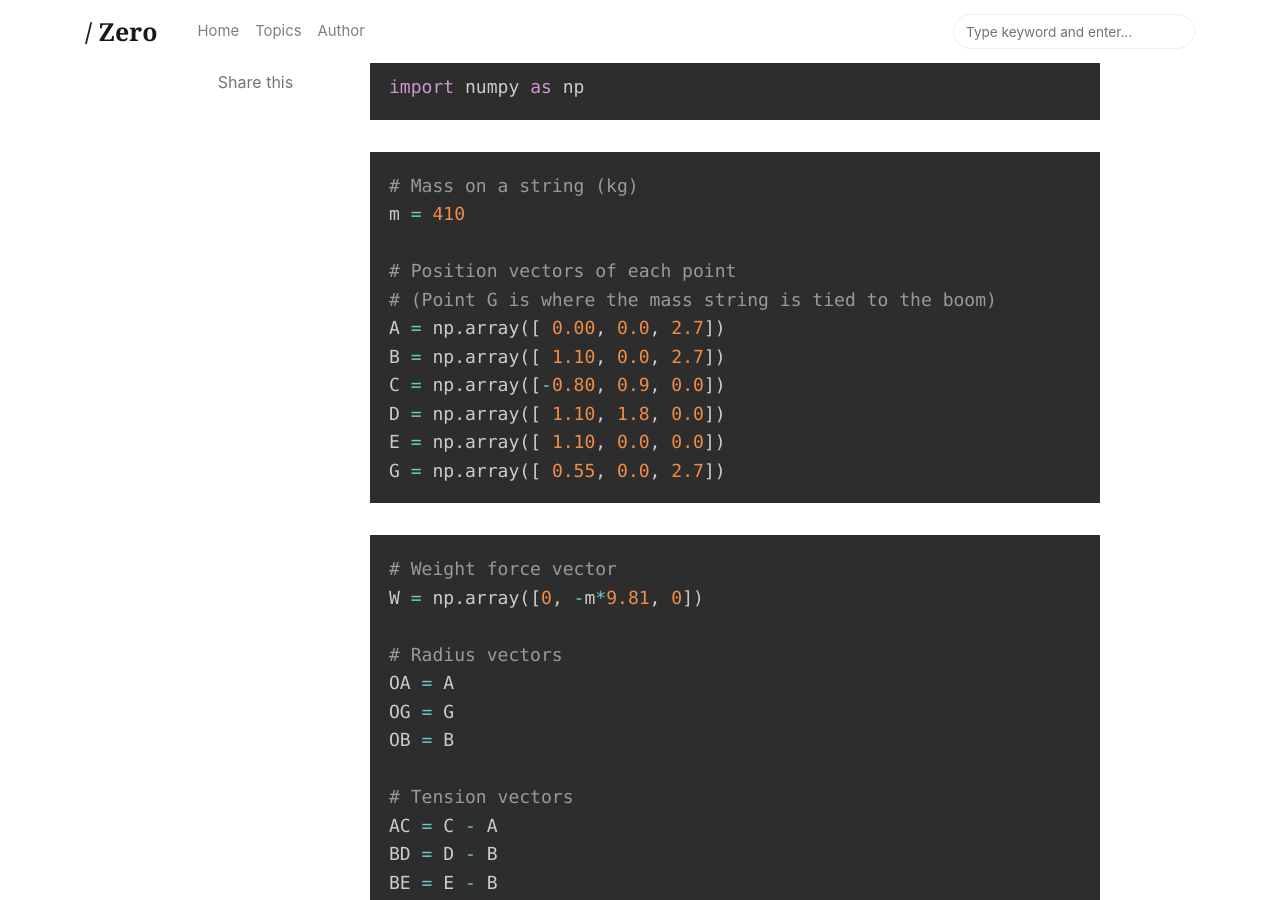
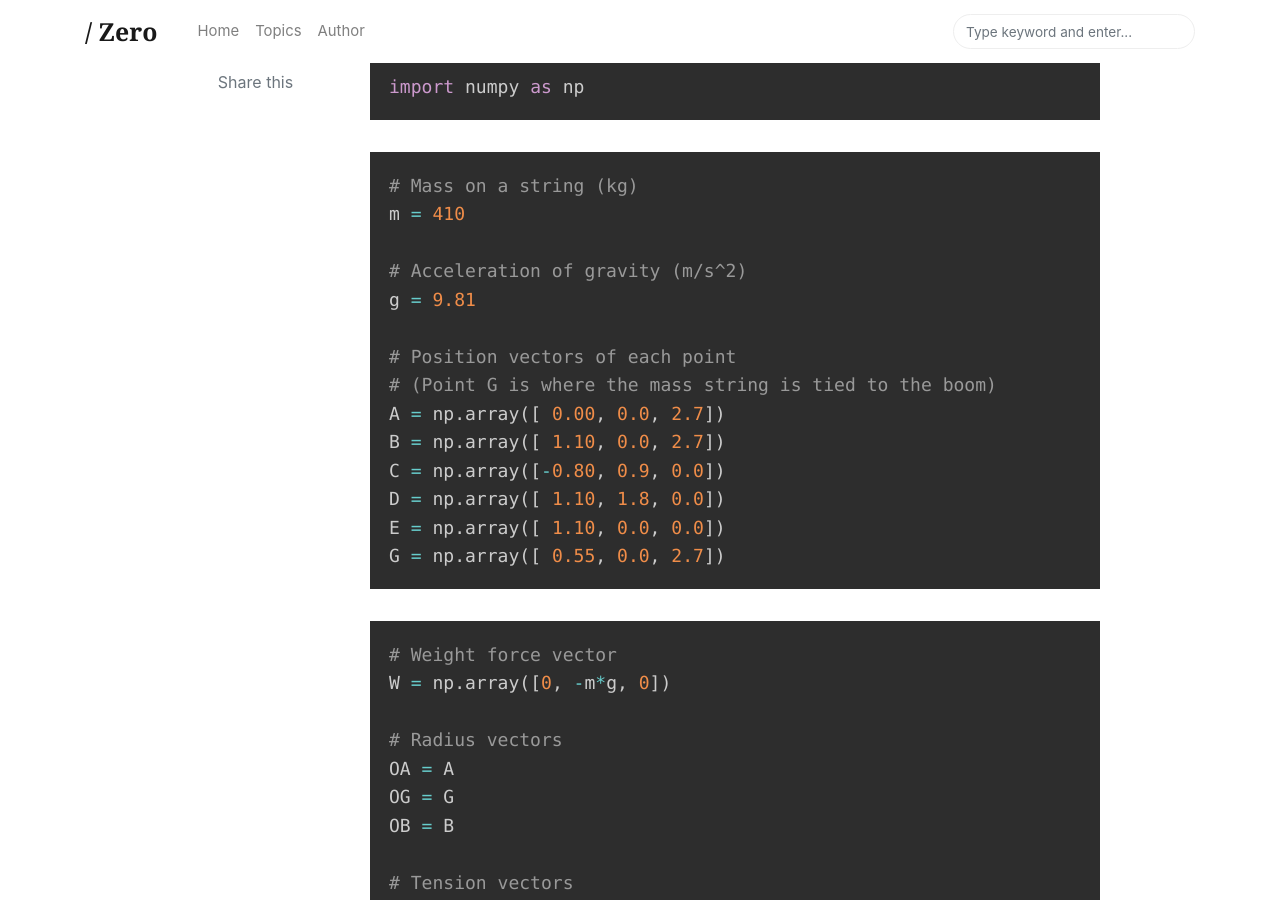
Before and after one commit to bws428/bws428.github.io, a Jekyll site: the page built from _posts/2015-12-08-3d-statics-problem.md, in a window 1280 px wide and 900 px high, scrolled down 1067 px. Built offline with Jekyll 4.4.1, drawn with Linux system fonts in a browser that asks for light colours; nearby versions of some CDN libraries; comment, search, counter and statistics services are not loaded.

Commit message:
Update post

```diff
--- a/_posts/2015-12-08-3d-statics-problem.md
+++ b/_posts/2015-12-08-3d-statics-problem.md
@@ -23,6 +23,9 @@ import numpy as np
 # Mass on a string (kg)
 m = 410
 
+# Acceleration of gravity (m/s^2)
+g = 9.81
+
 # Position vectors of each point
 # (Point G is where the mass string is tied to the boom)
 A = np.array([ 0.00, 0.0, 2.7])
```
Also changed, not shown: other parts of _posts/2015-12-08-3d-statics-problem.md (+1 -1 lines).
